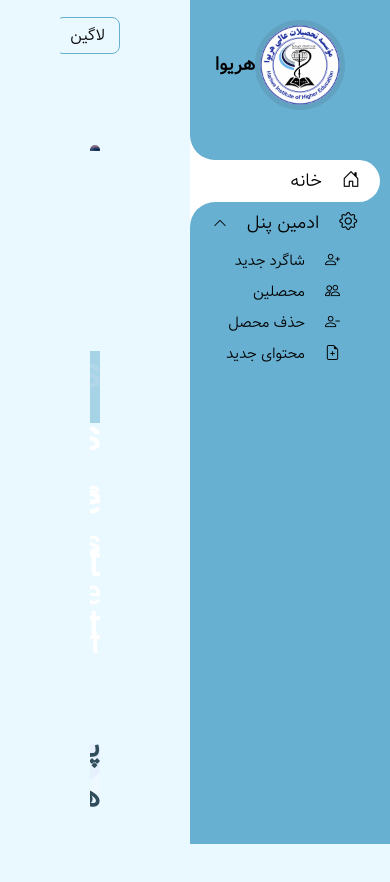
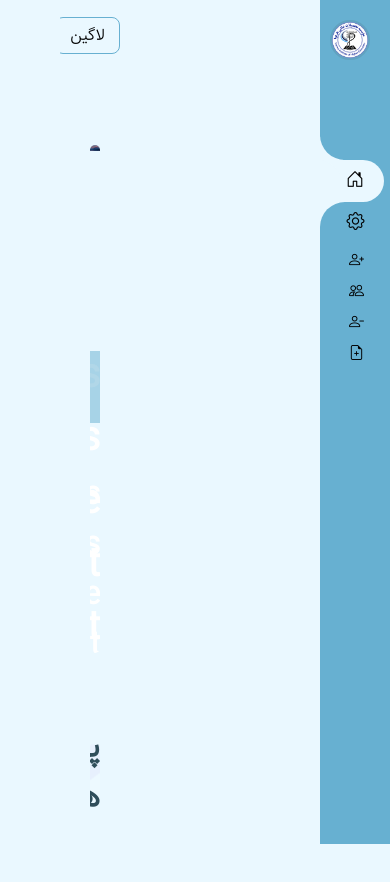
Before and after one commit to MaroufEbrahimi/portal, a React (Create React App) app: page / in a window 390 px wide. Shown: the top 882 px of the page. Built offline with nearby package versions, Linux system fonts and the light colour scheme.

Commit message:
style when change width of nav right

```diff
--- a/src/components/Navbar/Navbar.css
+++ b/src/components/Navbar/Navbar.css
@@ -9,23 +9,52 @@
   top: 0;
   right: 0;
   bottom: 0;
-  background: transparent;
   background-color: var(--gen-color);
   border-right: 10px solid var(--gen-color);
-  transition: 0.5s;
-  overflow: hidden;
+  transition: 0.3s;
   z-index: 1000;
+}
+
+/* toggle_header_navbar */
+.toggle_header_navbar {
+  position: fixed;
+  z-index: 2000;
+  width: 100%;
+  height: 20px;
+}
+.toggle_header_navbar .toggle_header_icon {
+  position: absolute;
+  top: 80px;
+  right: 154px;
+  border-radius: 50%;
+  width: 30px;
+  height: 30px;
+  display: flex;
+  align-items: center;
+  justify-content: center;
+  box-shadow: 2px 3px 10px rgba(189, 243, 247, 0.4);
+  background-color: rgb(194, 234, 252);
+  transition: 0.3s;
+}
+.toggle_header_navbar i {
+  font-size: 16px;
+  color: #000;
+  cursor: pointer;
+  transition: all 1s ease-in-out;
 }
 .logo {
   display: flex;
   align-items: center;
-  justify-content: center;
+  justify-content: space-around;
   margin-top: 10px;
 }
 .logo img {
-  border: 5px solid rgba(45, 46, 46, 0.1);
+  border: 3px solid rgba(45, 46, 46, 0.1);
   border-radius: 50px;
-  width: 90px;
+  width: 70px;
+}
+.logo h3 {
+  font-size: 20px;
 }
 .navbar_menu {
   margin-top: 10rem;
@@ -34,10 +63,10 @@
   left: 0;
   width: 100%;
 }
-
 .navbar_menu li {
   position: relative;
   width: 100%;
+
   font-size: 20px;
   text-align: left;
   border: none;
@@ -50,7 +79,7 @@
 .navbar_menu li:hover,
 .navbar_menu .active {
   position: relative;
-  background-color: white;
+  background-color: var(--gen-main-bg);
 }
 
 .navbar_menu li a {
@@ -79,7 +108,7 @@
   top: -50px;
   background-color: transparent;
   border-radius: 50%;
-  box-shadow: -35px 35px 0 10px white;
+  box-shadow: -35px 35px 0 10px var(--gen-main-bg);
   pointer-events: none;
 }
 .navbar_menu li:hover a::after,
@@ -92,7 +121,7 @@
   bottom: -50px;
   background-color: transparent;
   border-radius: 50%;
-  box-shadow: -34px -34px 0 10px white;
+  box-shadow: -34px -34px 0 10px var(--gen-main-bg);
   pointer-events: none;
 }
 /* admin panel */
@@ -132,14 +161,13 @@
 }
 /* dropdown */
 .navbar__dropdown {
-  /* height: 0; */
   padding-right: 20px;
   margin-top: 5px;
   width: 100%;
   list-style: none;
   position: absolute;
-  /* overflow: hidden; */
 }
+
 .navbar__title.open__navbar .navbar__dropdown {
   height: auto;
 }
@@ -153,3 +181,73 @@
 .navbar__dropdown li span {
   font-weight: 300;
 }
+
+/* Responsive */
+@media (max-width: 900px) {
+  .navbar .logo {
+    justify-content: end;
+  }
+  .navbar .logo img {
+    border: 2px solid rgba(45, 46, 46, 0.1);
+    border-radius: 50px;
+    width: 40px;
+  }
+  .navbar .logo h3 {
+    display: none;
+  }
+  .navbar {
+    width: 70px;
+    border-right: 6px solid var(--gen-color);
+  }
+  .navbar .navbar_menu span {
+    display: none;
+  }
+  .navbar .navbar_menu .navbar__dropdown {
+    padding-right: 0px;
+  }
+  .navbar .navbar_menu .btn_toggle {
+    display: none;
+    padding: 0;
+    margin: 0;
+  }
+  .navbar .navbar_menu .bi-gear {
+    margin-left: 7px;
+  }
+}
+
+/* Actives */
+.active_nav_right .toggle_header_navbar .toggle_header_icon {
+  right: 26px;
+}
+.active_nav_right .logo {
+  display: flex;
+  justify-content: end;
+  margin-top: 10px;
+}
+.active_nav_right .logo img {
+  border: 2px solid rgba(45, 46, 46, 0.1);
+  border-radius: 50px;
+  width: 40px;
+}
+.active_nav_right .logo h3 {
+  display: none;
+}
+.active_nav_right {
+  width: 70px;
+  border-right: 6px solid var(--gen-color);
+}
+.active_nav_right .navbar_menu span {
+  display: none;
+}
+.active_nav_right .navbar_menu .navbar__dropdown {
+  padding-right: 0px;
+}
+.active_nav_right .navbar_menu .btn_toggle {
+  display: none;
+  padding: 0;
+  margin: 0;
+}
+.active_nav_right .navbar_menu .bi-gear {
+  margin-left: 7px;
+}
+/* End of Actives */
```
